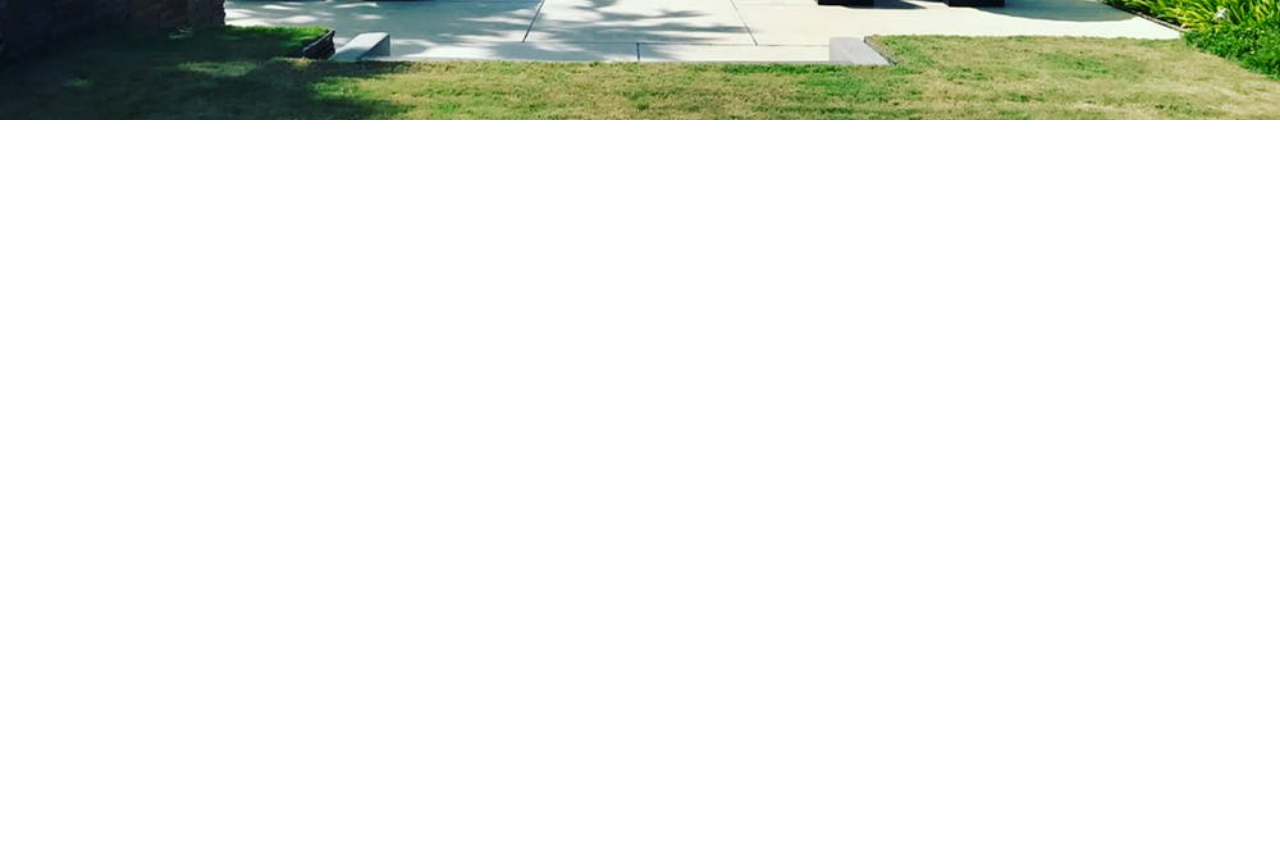
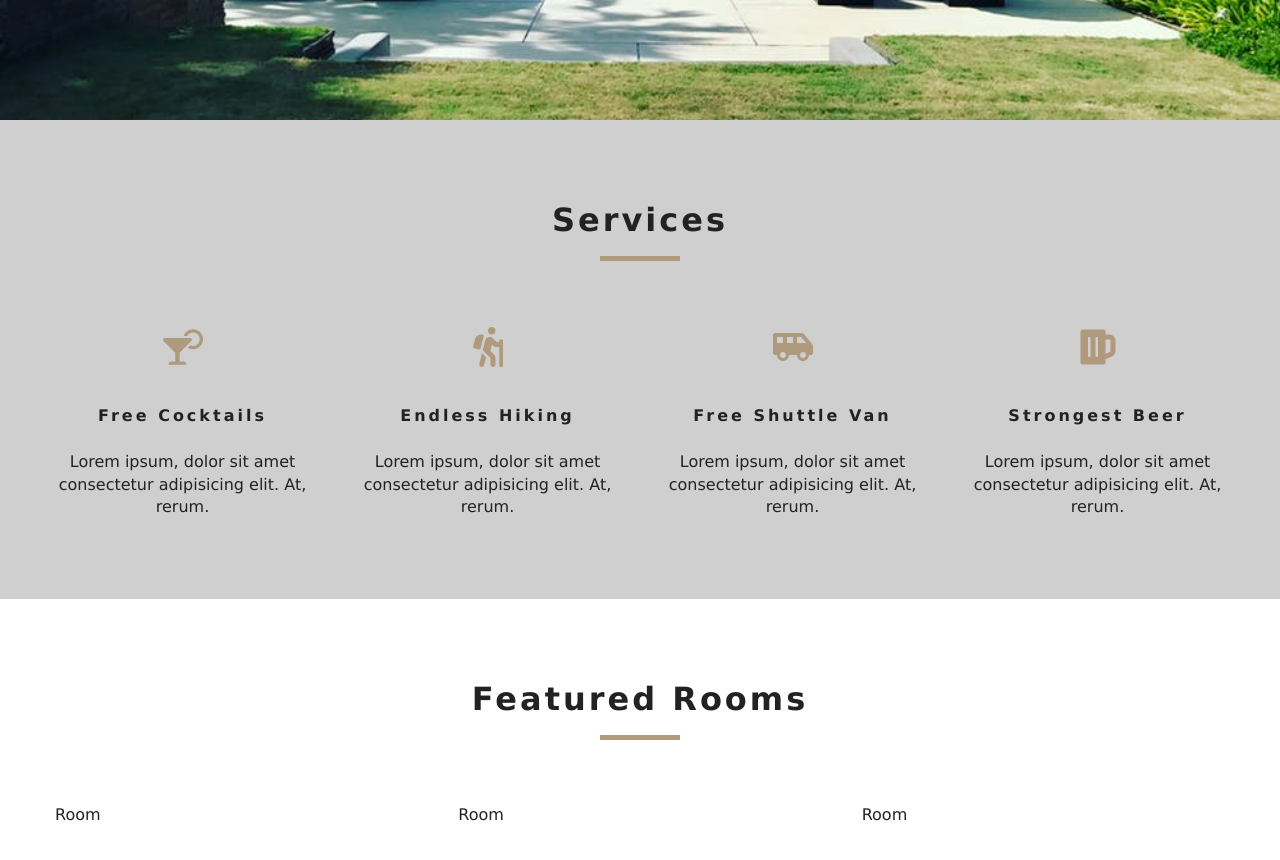
Before and after one commit to amesime-k/React-Beach-Resort, a React (Create React App) app: page / in a window 1280 px wide. Shown: the part 680-1540 px from the top of the page. Before the commit the page ends 800 px from the top, so only its background shows below. Built offline with nearby package versions, Linux system fonts and the light colour scheme.

Commit message:
added the data and context

```diff
--- a/src/App.css
+++ b/src/App.css
@@ -252,6 +252,7 @@ h6 {
 }
 .services h6 {
   letter-spacing: var(--mainSpacing);
+  text-transform: capitalize;
 }
 .services p {
   width: 80%;
--- /dev/null
+++ b/src/component/FeaturedRooms.js
@@ -0,0 +1,24 @@
+import React, { useContext } from 'react'
+import { RoomContext } from '../context'
+import Loading from './Loading'
+import Title from './Title'
+import Room from './Room'
+
+const FeaturedRooms = () => {
+    const roomCtx = useContext(RoomContext)
+  let { loading, featuredRooms: rooms } = roomCtx
+  rooms = rooms.map(room => (
+    <Room  key={room.id} room={room} />
+  ))
+  return (
+      <section className='featured-rooms'>
+      <Title title='featured Rooms' />
+      <div className='featured-rooms-center'>
+{loading ? <Loading /> : rooms }
+      </div>
+
+    </section>
+  )
+}
+
+export default FeaturedRooms
--- /dev/null
+++ b/src/component/Loading.js
@@ -0,0 +1,13 @@
+import React from 'react'
+import loadingGif from '../images/gif/loading-arrow.gif'
+
+const Loading = () => {
+  return (
+    <div className="loading">
+      <h4>rooms data loading...</h4>
+      <img src={loadingGif} alt="" />
+    </div>
+  );
+}
+
+export default Loading
--- /dev/null
+++ b/src/component/Room.js
@@ -0,0 +1,9 @@
+import React from 'react'
+
+const Room = () => {
+  return (
+    <div>Room</div>
+  )
+}
+
+export default Room
--- /dev/null
+++ b/src/component/Service.js
@@ -0,0 +1,47 @@
+import React, { useState } from 'react'
+import Title from './Title'
+import {FaCocktail,FaHiking,FaShuttleVan, FaBeer} from 'react-icons/fa'
+
+
+
+const Service = () => {
+    const [services, setServices] = useState([
+      {
+        icon: <FaCocktail />,
+        title: "Free Cocktails",
+        info: "Lorem ipsum, dolor sit amet consectetur adipisicing elit. At, rerum.",
+      },
+      {
+        icon: <FaHiking />,
+        title: "Endless Hiking",
+        info: "Lorem ipsum, dolor sit amet consectetur adipisicing elit. At, rerum.",
+      },
+      {
+        icon: <FaShuttleVan />,
+        title: "Free shuttle van",
+        info: "Lorem ipsum, dolor sit amet consectetur adipisicing elit. At, rerum.",
+      },
+      {
+        icon: <FaBeer />,
+        title: "Strongest beer",
+        info: "Lorem ipsum, dolor sit amet consectetur adipisicing elit. At, rerum.",
+      },
+    ]);
+  return (
+      <section className='services'>
+          <Title title="Services" />
+          <div className="services-center">
+              {services.map((service, index) => {
+                  return <article key={index} className='service'>
+                      <span>{service.icon}</span>
+                      <h6>{service.title}</h6>
+                      <p>{ service.info}</p>
+                  </article>
+              })}
+        </div>
+
+    </section>
+  )
+}
+
+export default Service
--- /dev/null
+++ b/src/component/Title.js
@@ -0,0 +1,12 @@
+import React from 'react'
+
+const Title = ({title}) => {
+  return (
+      <div className='section-title'>
+          <h4>{title}</h4>
+          <div />
+    </div>
+  )
+}
+
+export default Title
--- /dev/null
+++ b/src/context.js
@@ -0,0 +1,41 @@
+import React, { useEffect, useState } from 'react'
+import items from './data'
+
+export const RoomContext = React.createContext()
+
+const RoomProvider = ({ children }) => {
+    const [roomData, setRoomData] = useState({
+        rooms: [],
+        sortedRooms: [],
+        featuredRooms: [],
+        loading : true
+    })
+    useEffect(() => {
+        let rooms = formatData(items)
+        let featuredRooms = rooms.filter(room => room.featured === true)
+        setRoomData({
+            rooms,
+            featuredRooms,
+            sortedRooms: rooms,
+            loading : false
+        })
+    } , [])
+
+    const formatData = (items) => {
+        let tempItems = items.map(item => {
+            let id = item.sys.id
+            let images = item.fields.images.map((image) => image.fields.file.url)
+
+            let room = { ...item.fields, images, id }
+            return room
+        })
+        return tempItems
+    }
+  return (
+      <RoomContext.Provider value={roomData}>
+          {children}
+   </RoomContext.Provider>
+  )
+}
+
+export default RoomProvider;
--- a/src/pages/Error.js
+++ b/src/pages/Error.js
@@ -1,10 +1,18 @@
 import React from 'react'
 import Hero from '../component/Hero'
+import Banner from "../component/Banner";
+import { Link } from "react-router-dom";
 
 function Error() {
   return (
-    <Hero />
-  )
+    <Hero>
+      <Banner title="404" subtitle="Page Not Found">
+        <Link to={"/"} className="btn-primary">
+          return Home
+        </Link>
+      </Banner>
+    </Hero>
+  );
 }
 
 export default Error
--- a/src/pages/Home.js
+++ b/src/pages/Home.js
@@ -2,14 +2,20 @@ import React from 'react'
 import Hero from '../component/Hero'
 import Banner from '../component/Banner'
 import {Link} from 'react-router-dom'
+import Service from '../component/Service'
+import FeaturedRooms from '../component/FeaturedRooms'
 
 function Home() {
   return (
+    <>
     <Hero>
       <Banner title="Luxurious rooms" subtitle='Deluxe rooms starting at $299'>
-<Link to={'/rooms'} className="btn-primary">Rooms</Link>
+<Link to={'/rooms'} className="btn-primary">Our Rooms</Link>
       </Banner>
-   </Hero>
+      </Hero>
+      <Service />
+      <FeaturedRooms />
+    </>
   )
 }
 
--- a/src/pages/Rooms.js
+++ b/src/pages/Rooms.js
@@ -1,9 +1,17 @@
 import React from 'react'
 import Hero from '../component/Hero'
+import Banner from '../component/Banner'
+import {Link} from 'react-router-dom'
 
 function Rooms() {
   return (
-    <Hero hero='roomsHero' />
+    <Hero hero='roomsHero' >
+      <Banner title ="Our Rooms">
+        <Link to='/' className='btn-primary'>
+          return home
+        </Link>
+      </Banner>
+    </Hero>
   )
 }
 
```
Also changed, not shown: src/index.js (+9 -10 lines).
